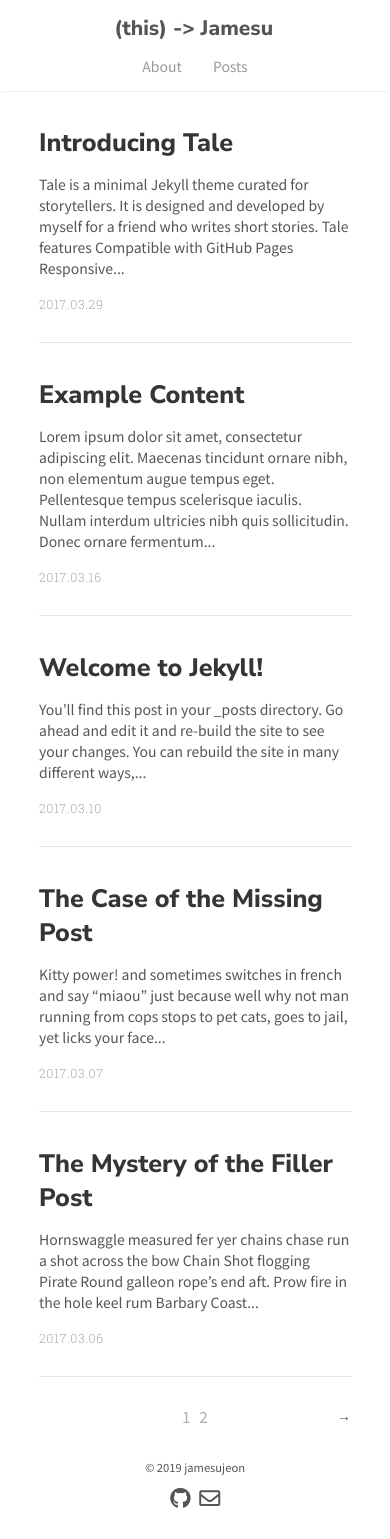
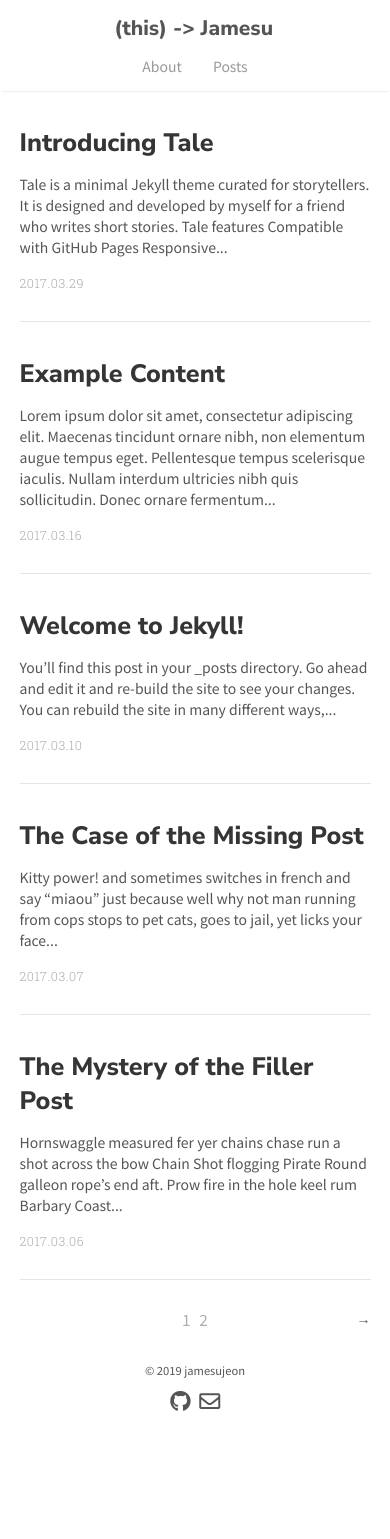
Before and after one commit to jamesujeon/jamesujeon.github.io-origin, a Jekyll site: the page built from index.html, in a window 390 px wide. Built offline with Jekyll 4.4.1, drawn with Linux system fonts in a browser that asks for light colours; nearby versions of some CDN libraries; the list of posts is cut into pages by our own code; a style sheet for code colours, icons or effects is not loaded; after the commit the page ends 1442 px from its top, so only the background shows below that.

Commit message:
Change layout for mobile

```diff
--- a/_sass/tale/_layout.scss
+++ b/_sass/tale/_layout.scss
@@ -10,7 +10,7 @@ footer,
   display: block;
   margin: 0 auto;
   max-width: 800px;
-  width: 80%;
+  width: 90%;
 }
 
 .nav {
@@ -49,10 +49,10 @@ footer,
     color: $default-color;
     display: inline-block;
     opacity: .6;
-    padding: 0 2rem 0 0;
+    padding: 0 1rem;
 
     &:last-child {
-      padding-right: 0;
+      padding-right: 1rem;
     }
 
     &:hover,
@@ -76,6 +76,10 @@ footer,
       bottom: 0;
       position: absolute;
       right: 0;
+    }
+
+    li:last-child {
+      padding-right: 0;
     }
   }
 }
```
